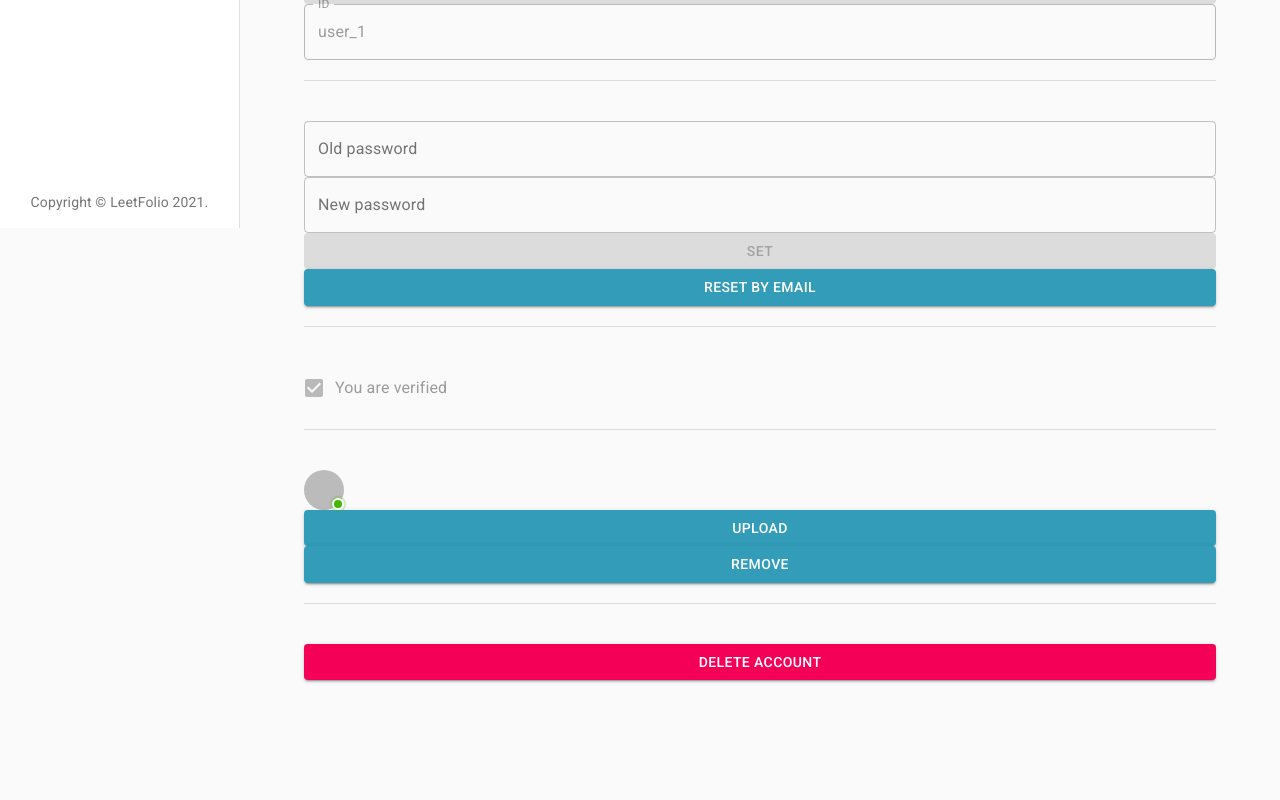
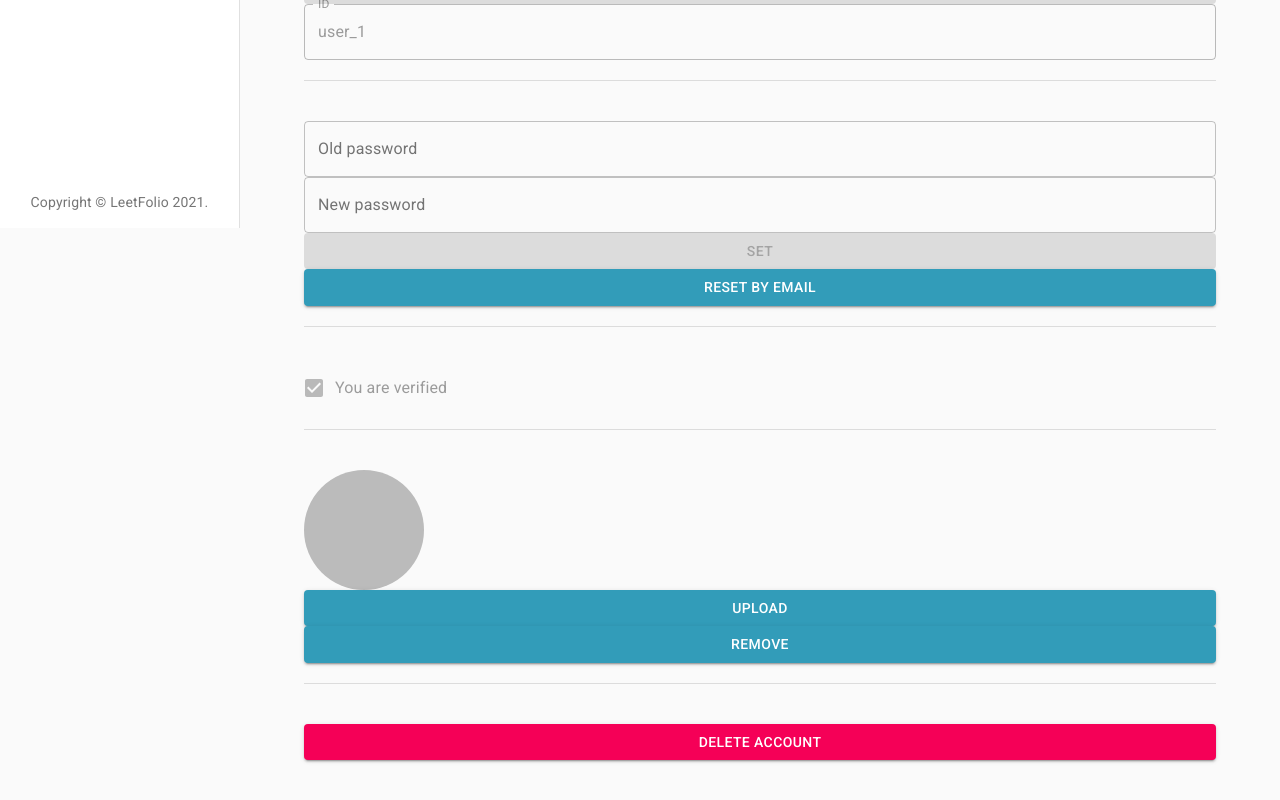
Before and after one commit to JoHoop/leetfolio, a React (Create React App) app: page /account in a window 1280 px wide. Shown: the part 572-1372 px from the top of the page. Before the commit the page ends 1292 px from the top, so only its background shows below. Built offline with nearby package versions, Linux system fonts and the light colour scheme; no server answers; sample sign-in values are in the browser's storage.

Commit message:
Remove styled badge from avatar

```diff
--- a/src/pages/Account.js
+++ b/src/pages/Account.js
@@ -2,7 +2,6 @@ import React, { useContext, useState } from 'react';
 import { Redirect } from 'react-router';
 import {
   Avatar,
-  Badge,
   Snackbar,
   Button,
   Typography,
@@ -15,7 +14,7 @@ import {
   Checkbox,
   TextField,
   FormControlLabel,
-  withStyles,
+  makeStyles,
 } from '@material-ui/core';
 import MuiAlert from '@material-ui/lab/Alert';
 import Firebase from '../services/Firebase';
@@ -39,36 +38,16 @@ const Alert = (props) => {
   return <MuiAlert elevation={6} variant='filled' {...props} />;
 };
 
-const StyledBadge = withStyles((theme) => ({
-  badge: {
-    backgroundColor: '#44b700',
-    color: '#44b700',
-    boxShadow: `0 0 0 2px ${theme.palette.background.paper}`,
-    '&::after': {
-      position: 'absolute',
-      top: 0,
-      left: 0,
-      width: '100%',
-      height: '100%',
-      borderRadius: '50%',
-      animation: '$ripple 1.2s infinite ease-in-out',
-      border: '1px solid currentColor',
-      content: '""',
-    },
+const useStyles = makeStyles((theme) => ({
+  avatar: {
+    width: theme.spacing(15),
+    height: theme.spacing(15),
   },
-  '@keyframes ripple': {
-    '0%': {
-      transform: 'scale(.8)',
-      opacity: 1,
-    },
-    '100%': {
-      transform: 'scale(2.4)',
-      opacity: 0,
-    },
-  },
-}))(Badge);
+}));
 
 export const Account = () => {
+  const classes = useStyles();
+
   const { currentUser } = useContext(UserContext);
   const [confirmMessage, setConfirmMessage] = useState('');
   const [errorMessage, setErrorMessage] = useState('');
@@ -338,16 +317,12 @@ export const Account = () => {
       <Divider />
       <br />
       <br />
-      <StyledBadge
-        overlap='circle'
-        anchorOrigin={{
-          vertical: 'bottom',
-          horizontal: 'right',
-        }}
-        variant='dot'
-      >
-        <Avatar alt='Remy Sharp' src={currentUser.photoURL} />
-      </StyledBadge>
+
+      <Avatar
+        alt='Remy Sharp'
+        src={currentUser.photoURL}
+        className={classes.avatar}
+      />
 
       <React.Fragment>
         <input
```
